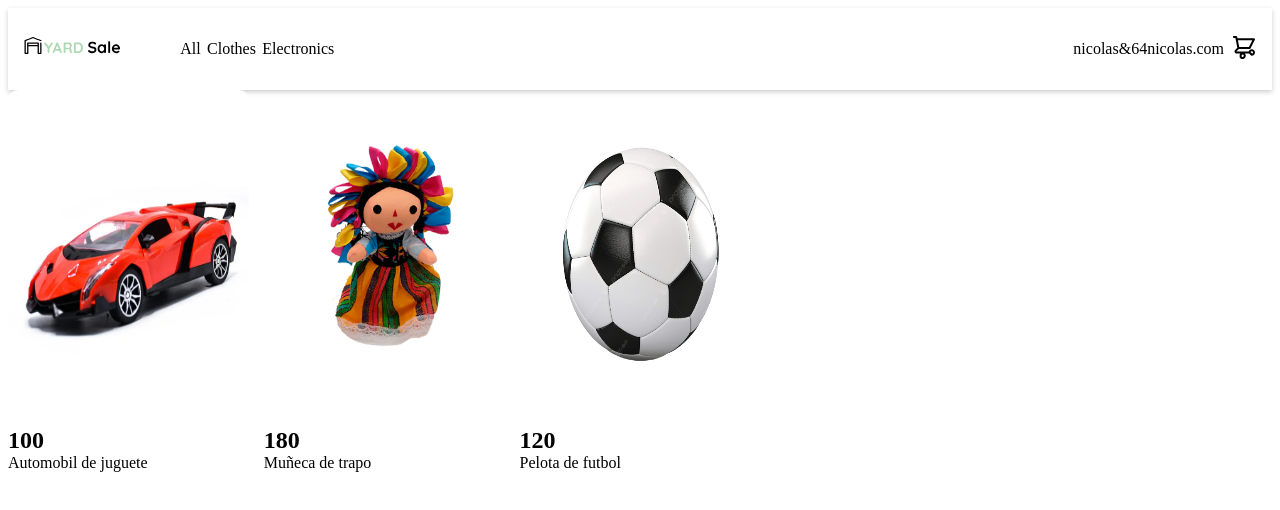
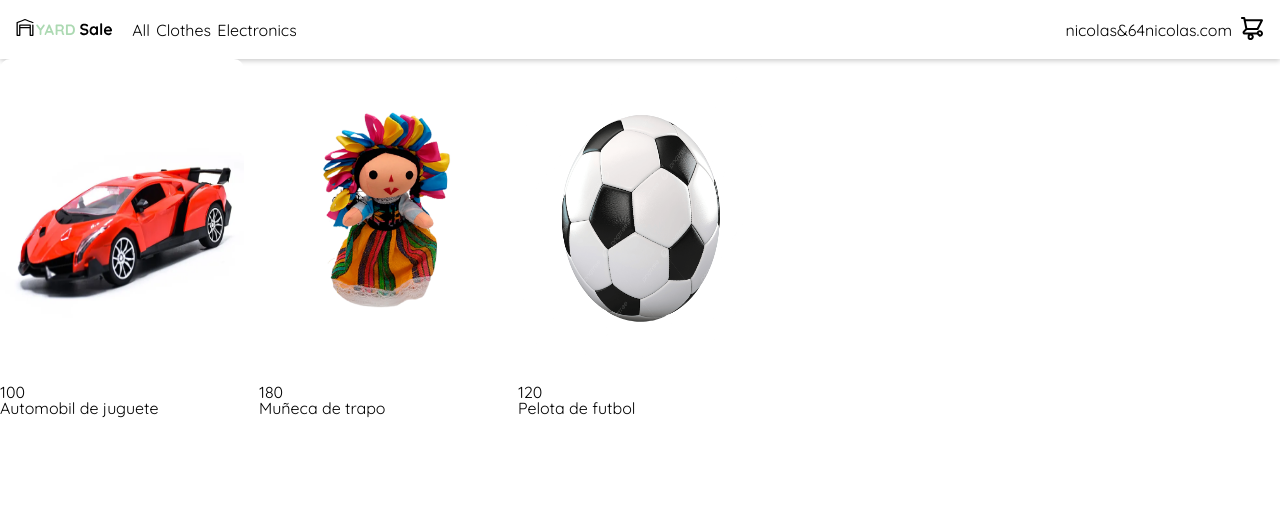
Before and after one commit to Carlou134/my-store, an Angular app: page / in a window 1280 px wide. Shown: the top 510 px of the page. Built offline with nearby package versions, Linux system fonts and the light colour scheme.

Commit message:
Menu lateral

```diff
--- a/src/app/components/nav/nav.component.html
+++ b/src/app/components/nav/nav.component.html
@@ -1,6 +1,6 @@
 <div class="show-mobile">
   <div>
-    <button>
+    <button (click)="toggleMenu()">
       <img src="/svg/icon_menu.svg" alt="menu">
     </button>
     <a href="">
@@ -9,6 +9,14 @@
     <a href="">
       <img src="/svg/icon_shopping_cart.svg" alt="logo">
     </a>
+  </div>
+  <div class="side-menu" [class.active]="activeMenu">
+    <button (click)="toggleMenu()">Close</button>
+    <ul>
+        <li><a href="">All</a></li>
+        <li><a href="">Clothes</a></li>
+        <li><a href="">Electronics</a></li>
+      </ul>
   </div>
 </div>
 
--- a/src/app/components/nav/nav.component.scss
+++ b/src/app/components/nav/nav.component.scss
@@ -9,6 +9,22 @@
     button {
       border: 0;
       background: transparent;
+    }
+  }
+  .side-menu{
+    position: fixed;
+    top: 0;
+    left: 0;
+    bottom: 0;
+    right: 0;
+    background: white;
+    display: flex;
+    flex-direction: column;
+    justify-content: flex-start;
+    transform: translateX(-100%);
+    transition: all ease-out .5s;
+    &.active {
+      transform: translateX(0);
     }
   }
 }
--- a/src/app/components/nav/nav.component.ts
+++ b/src/app/components/nav/nav.component.ts
@@ -1,4 +1,4 @@
-import { Component } from '@angular/core';
+import { Component, OnInit } from '@angular/core';
 
 @Component({
   selector: 'app-nav',
@@ -7,6 +7,17 @@
   templateUrl: './nav.component.html',
   styleUrl: './nav.component.scss'
 })
-export class NavComponent {
+export class NavComponent implements OnInit {
 
+  activeMenu = false;
+
+  constructor() {}
+
+  ngOnInit(): void {
+
+  }
+
+  toggleMenu(){
+    this.activeMenu = !this.activeMenu;
+  }
 }
--- a/src/styles.scss
+++ b/src/styles.scss
@@ -1,4 +1,11 @@
 /* You can add global styles to this file, and also import other style files */
+@import url('https://fonts.googleapis.com/css2?family=Quicksand:wght@300..700&display=swap');
+@import url(./styles/reset.scss);
+
+*{
+  font-family: 'Quicksand', sans-serif;
+}
+
 .products--grid{
   app-img{
     img{
--- /dev/null
+++ b/src/styles/reset.scss
@@ -0,0 +1,48 @@
+/* http://meyerweb.com/eric/tools/css/reset/
+   v2.0 | 20110126
+   License: none (public domain)
+*/
+
+html, body, div, span, applet, object, iframe,
+h1, h2, h3, h4, h5, h6, p, blockquote, pre,
+a, abbr, acronym, address, big, cite, code,
+del, dfn, em, img, ins, kbd, q, s, samp,
+small, strike, strong, sub, sup, tt, var,
+b, u, i, center,
+dl, dt, dd, ol, ul, li,
+fieldset, form, label, legend,
+table, caption, tbody, tfoot, thead, tr, th, td,
+article, aside, canvas, details, embed,
+figure, figcaption, footer, header, hgroup,
+menu, nav, output, ruby, section, summary,
+time, mark, audio, video {
+	margin: 0;
+	padding: 0;
+	border: 0;
+	font-size: 100%;
+	font: inherit;
+	vertical-align: baseline;
+}
+/* HTML5 display-role reset for older browsers */
+article, aside, details, figcaption, figure,
+footer, header, hgroup, menu, nav, section {
+	display: block;
+}
+body {
+	line-height: 1;
+}
+ol, ul {
+	list-style: none;
+}
+blockquote, q {
+	quotes: none;
+}
+blockquote:before, blockquote:after,
+q:before, q:after {
+	content: '';
+	content: none;
+}
+table {
+	border-collapse: collapse;
+	border-spacing: 0;
+}
```
